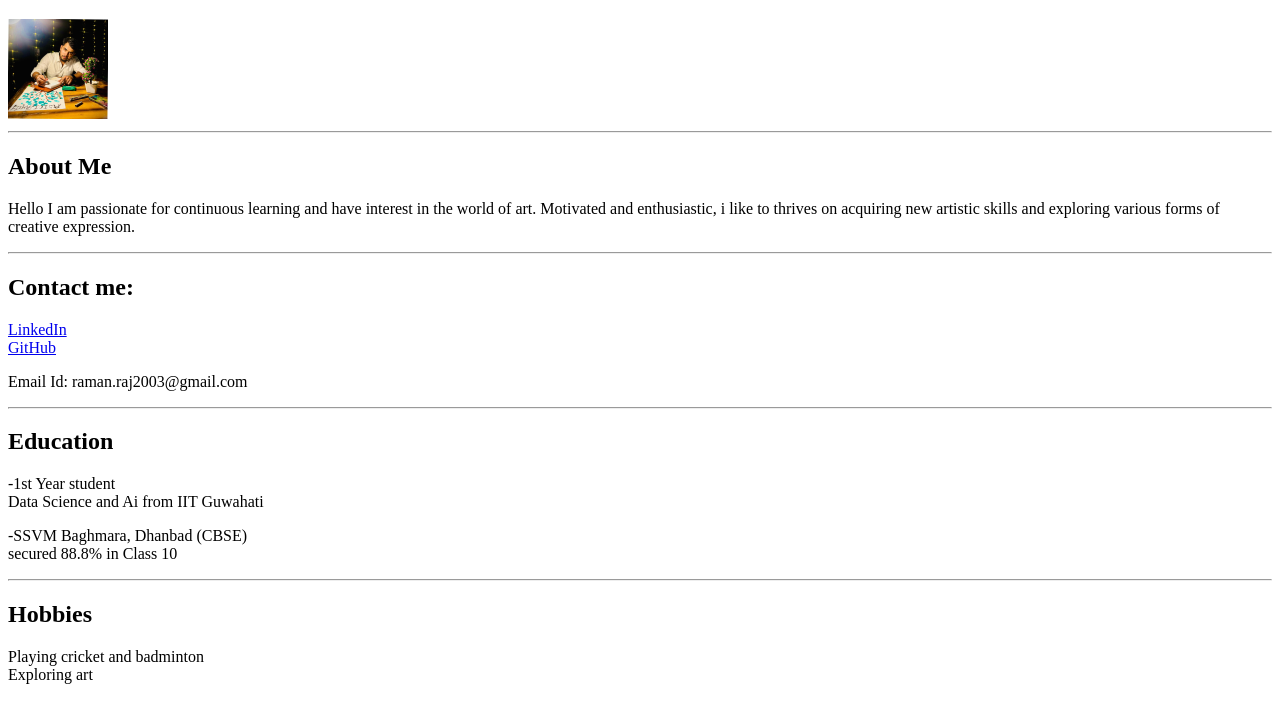
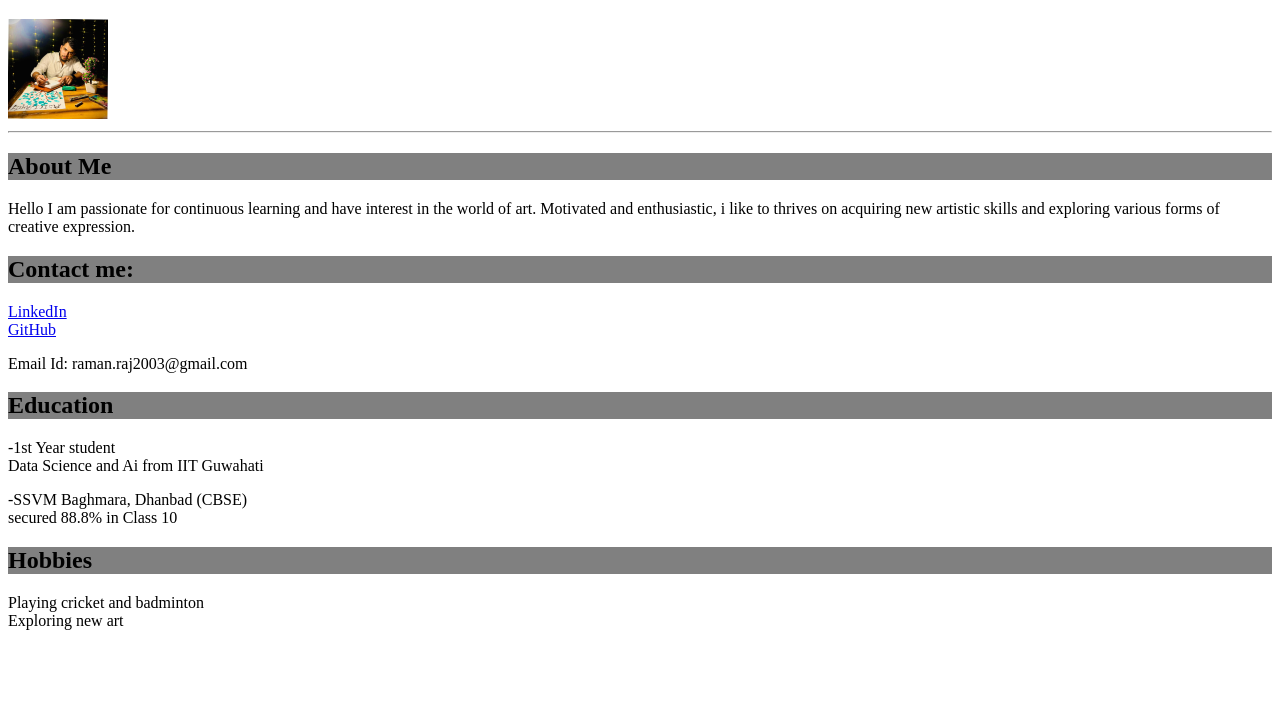
Before and after one commit to RamanPandey04/resume.v1, a plain HTML site: page index.html in a window 1280 px wide. Shown: the part 61-784 px from the top of the page. Drawn offline with Linux system fonts and the light colour scheme.

Commit message:
latest commit

```diff
--- a/index.html
+++ b/index.html
@@ -13,24 +13,23 @@
     <br>
     <hr>
 
-    <h2>About Me</h2>
+    <h2 style="background-color: grey;">About Me</h2>
     <p>Hello I am passionate for continuous learning and have interest in the world of art. Motivated and enthusiastic, i like to thrives on acquiring new artistic skills and exploring various forms of creative expression.</p>
-    <hr>
 
-    <h2>Contact me:</h2>
+
+    <h2 style="background-color: grey;">Contact me:</h2>
     <a href="https://www.linkedin.com/in/raman-pandey-7271692a3/">LinkedIn</a>
     <br>
     <a href="https://github.com/RamanPandey04">GitHub</a>
     <p>Email Id: raman.raj2003@gmail.com</p>
-    <hr></hr>
 
-    <h2>Education</h2>
+
+    <h2 style="background-color: grey;">Education</h2>
     <p>-1st Year student<br>Data Science and Ai from IIT Guwahati</p>
     <p>-SSVM Baghmara, Dhanbad (CBSE) <br> secured 88.8% in Class 10</p>
 
-    <hr>
-    <h2>Hobbies</h2>
-    <p>Playing cricket and badminton<br>Exploring art</p>
+    <h2 style="background-color: grey;">Hobbies</h2>
+    <p>Playing cricket and badminton<br>Exploring new art</p>
 
 </body>
 </html>
```
